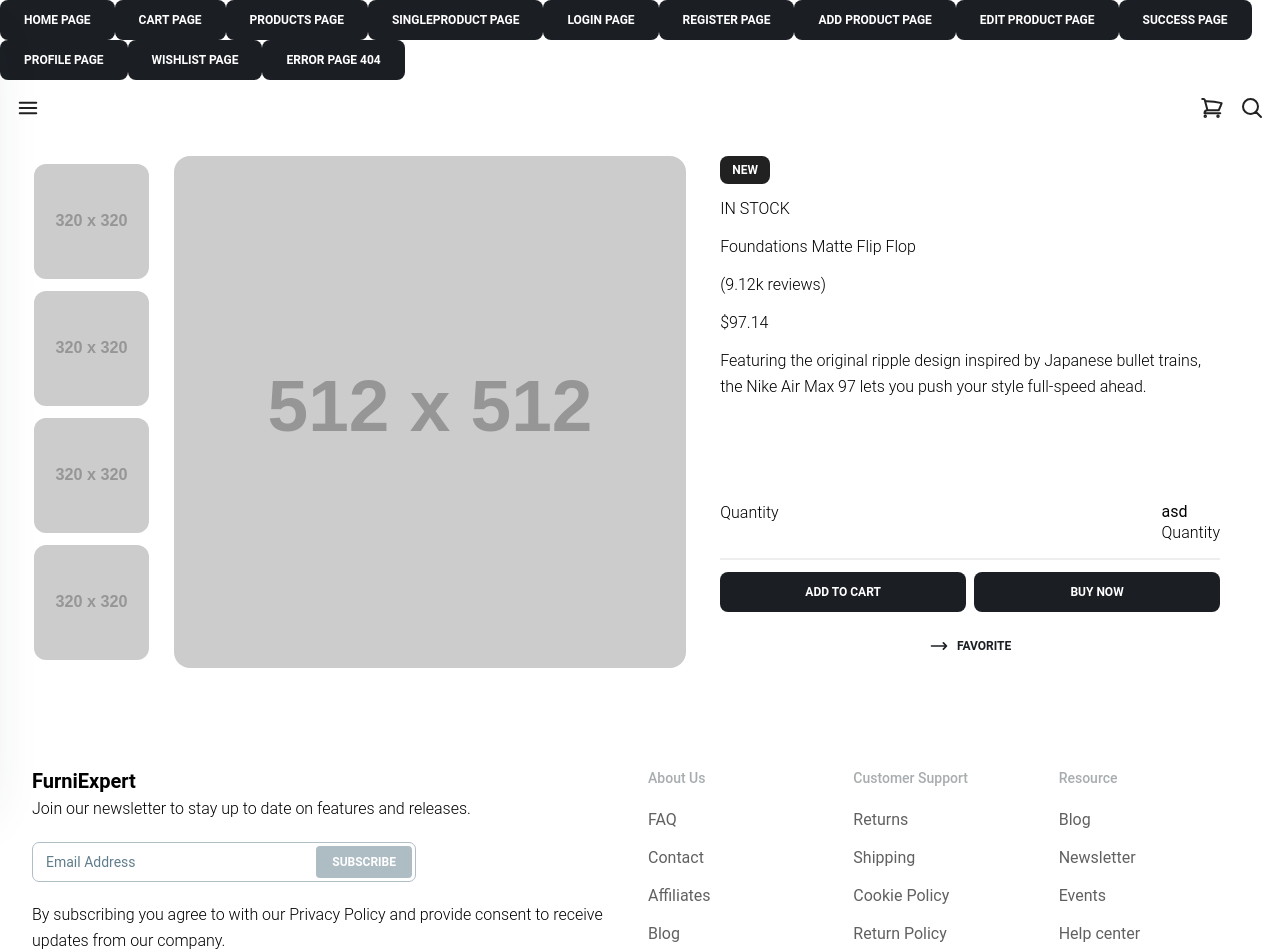
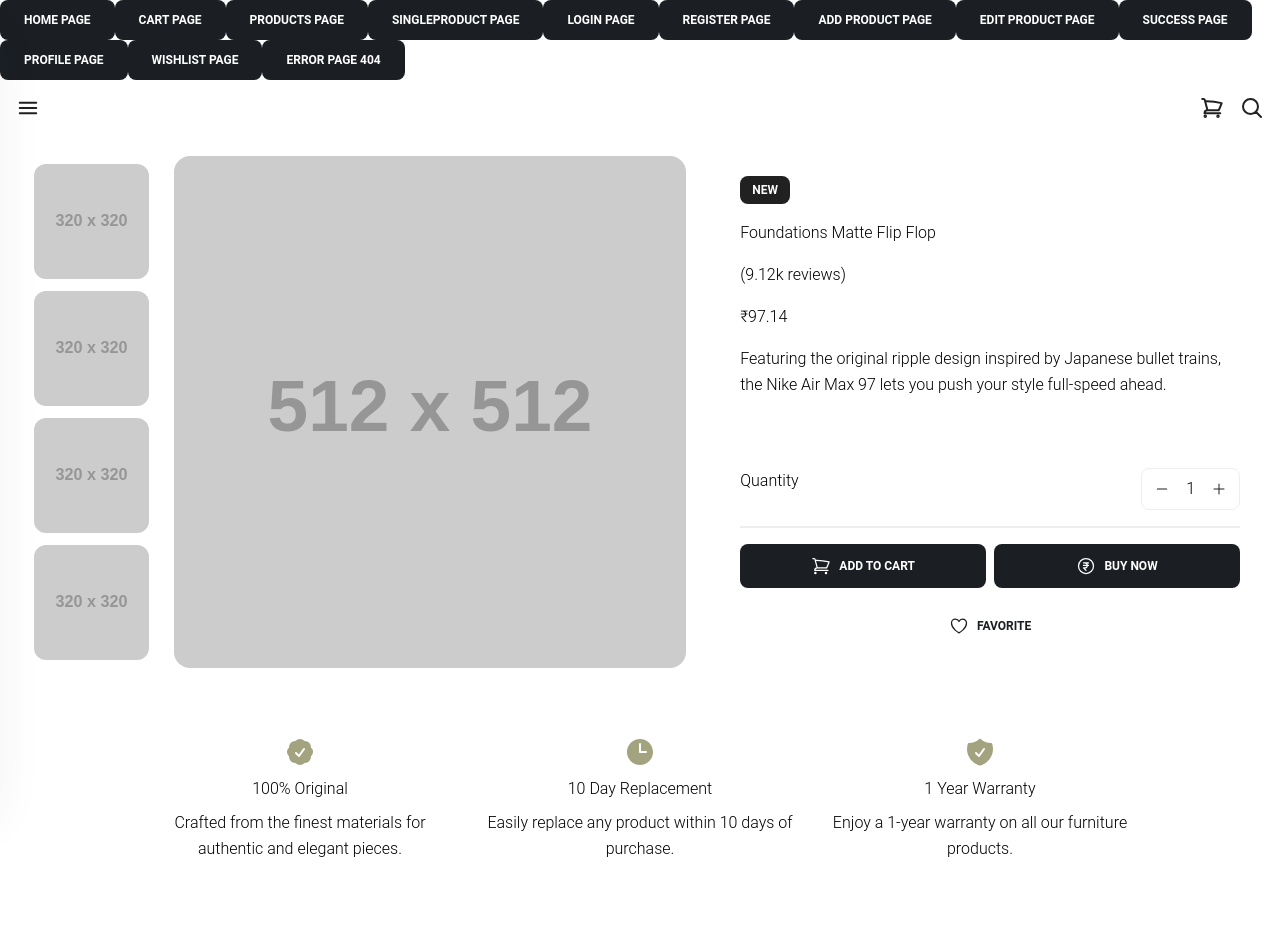
Before and after one commit to Harshrai1023/FurniExpert, a React (Vite) app: page /product/1 in a window 1280 px wide. Shown: the top 952 px of the page. Built offline with nearby package versions, Linux system fonts and the light colour scheme.

Commit message:
product guarantees and quantity button added with icon fixes

```diff
--- a/src/components/SingleProductDetails.jsx
+++ b/src/components/SingleProductDetails.jsx
@@ -1,13 +1,21 @@
+import {
+  CurrencyRupeeIcon,
+  HeartIcon,
+  ShoppingCartIcon,
+} from "@heroicons/react/24/outline";
 import { Button, Chip, Typography } from "@material-tailwind/react";
-import React from "react";
+import React, { useState } from "react";
+import { QuantityButtons } from "../widgets/QuantityButtons";
 export const SingleProductDetails = () => {
+  const [quantity,setQuantity] = useState(1);
+
   return (
-    <div className="flex flex-col gap-3">
+    <div className="flex flex-col gap-4 p-5">
       <Chip className="w-min" value="New" />
-      <Typography>IN STOCK</Typography>
+      {/* <Typography>IN STOCK</Typography> */}
       <Typography>Foundations Matte Flip Flop</Typography>
       <Typography>(9.12k reviews)</Typography>
-      <Typography>$97.14</Typography>
+      <Typography>₹97.14</Typography>
       <Typography>
         Featuring the original ripple design inspired by Japanese bullet trains,
         the Nike Air Max 97 lets you push your style full-speed ahead.
@@ -15,35 +23,23 @@
       <div className="h-full" />
       <div className="flex justify-between">
         <Typography>Quantity</Typography>
-        <div>
-          <div className="Add/Subtract Quantity h-5">asd</div>
-          <Typography>Quantity</Typography>
-        </div>
+        <QuantityButtons quantity={quantity} setQuantity={setQuantity}/>
       </div>
       <div className="border-t-2" />
       <div className="flex gap-2">
-        <Button fullWidth>Add to Cart</Button>
-        <Button fullWidth>Buy Now</Button>
+        <Button fullWidth className="flex items-center justify-center gap-2">
+          <ShoppingCartIcon className="h-5 w-5" /> Add to Cart
+        </Button>
+        <Button fullWidth className="flex items-center justify-center gap-2">
+          <CurrencyRupeeIcon className="h-5 w-5" /> Buy Now
+        </Button>
       </div>
       <div className="flex justify-center">
         <Button
           variant="text"
           className="w-min flex items-center gap-2 px-6 py-3"
         >
-          <svg
-            xmlns="http://www.w3.org/2000/svg"
-            fill="none"
-            viewBox="0 0 24 24"
-            stroke-width="2"
-            stroke="currentColor"
-            class="w-5 h-5"
-          >
-            <path
-              stroke-linecap="round"
-              stroke-linejoin="round"
-              d="M17.25 8.25L21 12m0 0l-3.75 3.75M21 12H3"
-            ></path>
-          </svg>{" "}
+          <HeartIcon className="h-5 w-5" />
           Favorite
         </Button>
       </div>
--- a/src/pages/SingleProductPage.jsx
+++ b/src/pages/SingleProductPage.jsx
@@ -1,19 +1,49 @@
+import {
+  CheckBadgeIcon,
+  ClockIcon,
+  ShieldCheckIcon,
+} from "@heroicons/react/24/solid";
+import { Typography } from "@material-tailwind/react";
 import React from "react";
 import { SingleProductDetails } from "../components/SingleProductDetails";
 import { SingleProductImageGallery } from "../components/SingleProductImageGallery";
 export const SingleProductPage = () => {
   return (
-    <div className="flex flex-col lg:flex-row gap-5 max-w-7xl mx-auto p-5 ">
+    <div className="flex flex-col max-w-7xl mx-auto gap-5">
       {/* Product Image Gallery */}
-      <SingleProductImageGallery />
-
-      {/* Product Details */}
-      <SingleProductDetails />
+      <div className="flex flex-col lg:flex-row gap-5 p-5">
+        <SingleProductImageGallery />
+        {/* Product Details */}
+        <SingleProductDetails />
+      </div>
 
       {/* Product guarantees */}
-      <div></div>
+      <div className="grid grid-cols-3 self-center gap-5 p-2 my-5">
+        <div className="flex flex-col justify-center items-center text-center gap-2 max-w-xs">
+          <CheckBadgeIcon className="h-8 w-8 fill-secondary" />
+          <Typography>100% Original</Typography>
+          <Typography>
+            Crafted from the finest materials for authentic and elegant pieces.
+          </Typography>
+        </div>
+        <div className="flex flex-col justify-center items-center text-center gap-2 max-w-xs">
+          <ClockIcon className="h-8 w-8 fill-secondary" />
+          <Typography>10 Day Replacement</Typography>
+          <Typography>
+            Easily replace any product within 10 days of purchase.
+          </Typography>
+        </div>
+        <div className="flex flex-col justify-center items-center text-center gap-2 max-w-xs">
+          <ShieldCheckIcon className="h-8 w-8 fill-secondary" />
+          <Typography>1 Year Warranty</Typography>
+          <Typography>
+            Enjoy a 1-year warranty on all our furniture products.
+          </Typography>
+        </div>
+      </div>
+
       {/* Product Specifications & Reviews */}
-      <div></div>
+      {/* <div>Product Specifications & Reviews</div> */}
     </div>
   );
 };
```
